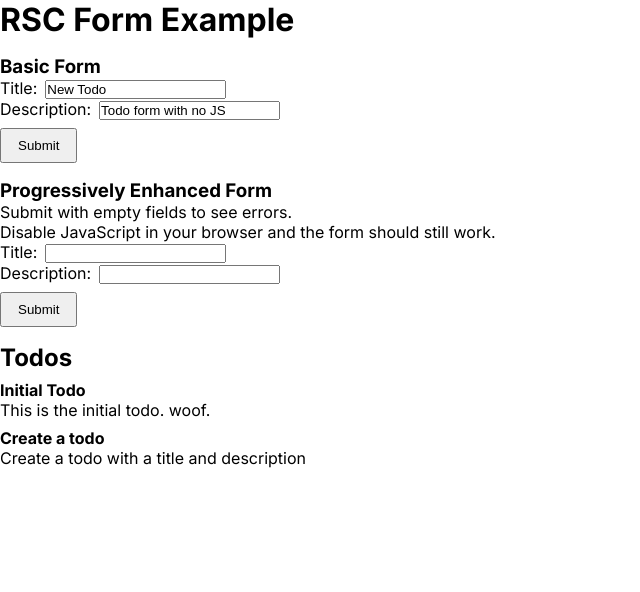
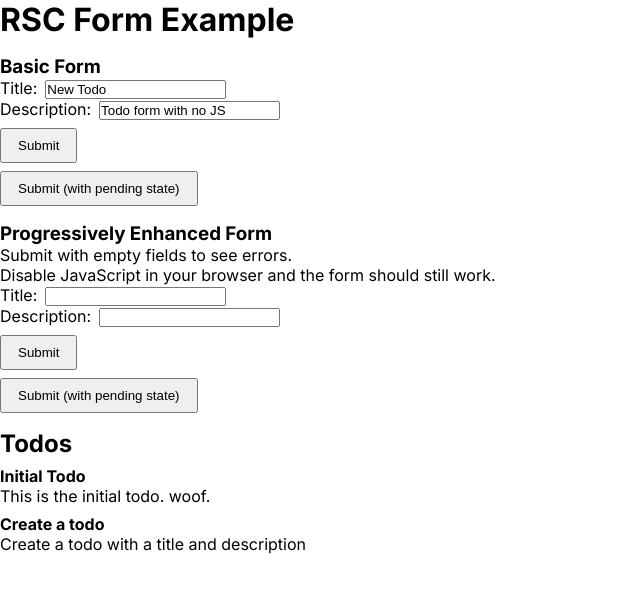
Before and after one commit to Jimmydalecleveland/rsc-form-state-minimal-examples, a Next.js app: page / in a window 1280 px wide. Shown: the top 592 px of the page, without its empty margins (0-640 px from the left). Built offline with nearby package versions, Linux system fonts and the light colour scheme.

Commit message:
add submit button using form status

```diff
--- a/app/_actions/todo.ts
+++ b/app/_actions/todo.ts
@@ -4,6 +4,9 @@ import { revalidatePath } from "next/cache";
 import { todos } from "../_database/db";
 
 export async function createTodo(formData: FormData) {
+  // simulate a server delay
+  await new Promise((resolve) => setTimeout(resolve, 1000));
+
   // We could cast these values but it would be a lie, as usual, because
   // the values could be a File type, or null, etc.
   const title = formData.get("title"); // We don't know what type this is
@@ -30,6 +33,9 @@ export async function createTodoWithFormState(
   prevState: { errors: Array<string> },
   formData: FormData
 ): Promise<{ errors: Array<string> }> {
+  // simulate a server delay
+  await new Promise((resolve) => setTimeout(resolve, 1000));
+
   // We could cast these values but it would be a lie, as usual, because
   // the values could be a File type, or null, etc.
   const title = formData.get("title"); // We don't know what type this is
--- a/app/_components/BasicForm.tsx
+++ b/app/_components/BasicForm.tsx
@@ -1,4 +1,5 @@
 import { createTodo } from "../_actions/todo";
+import { SubmitButton } from "./SubmitButton";
 
 /**
  * This example shows how to use a server action with a form that uses no JS.
@@ -24,6 +25,7 @@ export function BasicForm() {
           />
         </label>
         <button type="submit">Submit</button>
+        <SubmitButton />
       </form>
     </div>
   );
--- a/app/_components/ProgressivelyEnhancedForm.tsx
+++ b/app/_components/ProgressivelyEnhancedForm.tsx
@@ -1,6 +1,7 @@
 "use client";
 import { useFormState } from "react-dom";
 import { createTodoWithFormState } from "../_actions/todo";
+import { SubmitButton } from "./SubmitButton";
 
 const initialFormState = {
   errors: [],
@@ -44,6 +45,7 @@ export function ProgressivelyEnhancedForm() {
           <input type="text" name="description" />
         </label>
         <button type="submit">Submit</button>
+        <SubmitButton />
       </form>
       {state?.errors?.length > 0 ? (
         <ul>
--- /dev/null
+++ b/app/_components/SubmitButton.tsx
@@ -0,0 +1,20 @@
+"use client";
+import { useFormStatus } from "react-dom";
+
+/**
+ * This general loading state button can be used as a child of any form
+ * element to hook into the form status, even if the form does not use
+ * the useFormState hook.
+ *
+ * Notice how this same component is used in both forms but each button
+ * only updates for the form it is nested under.
+ */
+export function SubmitButton() {
+  const { pending } = useFormStatus();
+
+  return (
+    <button type="submit" disabled={pending}>
+      {pending ? "Submitting..." : "Submit (with pending state)"}
+    </button>
+  );
+}
```
